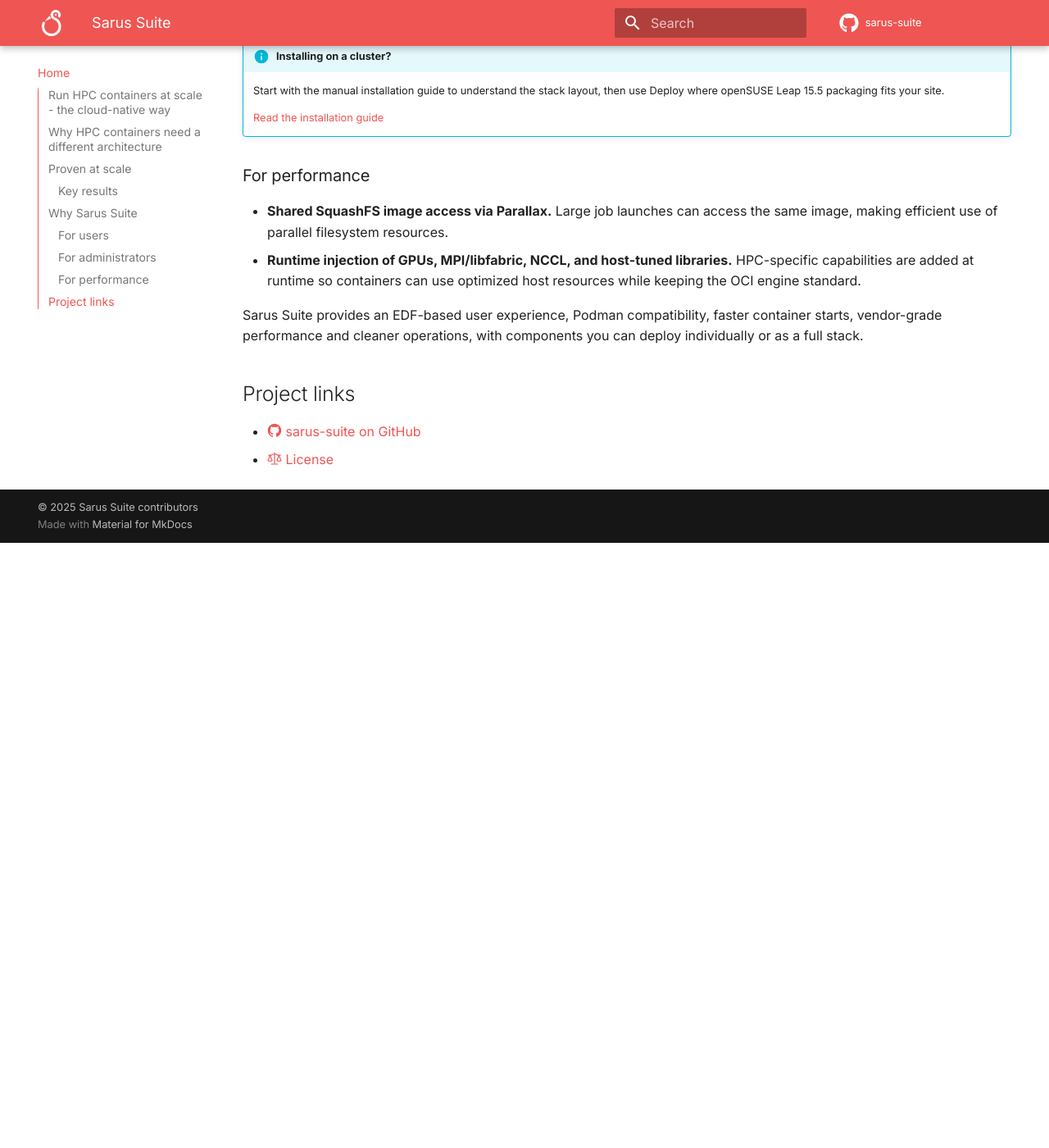
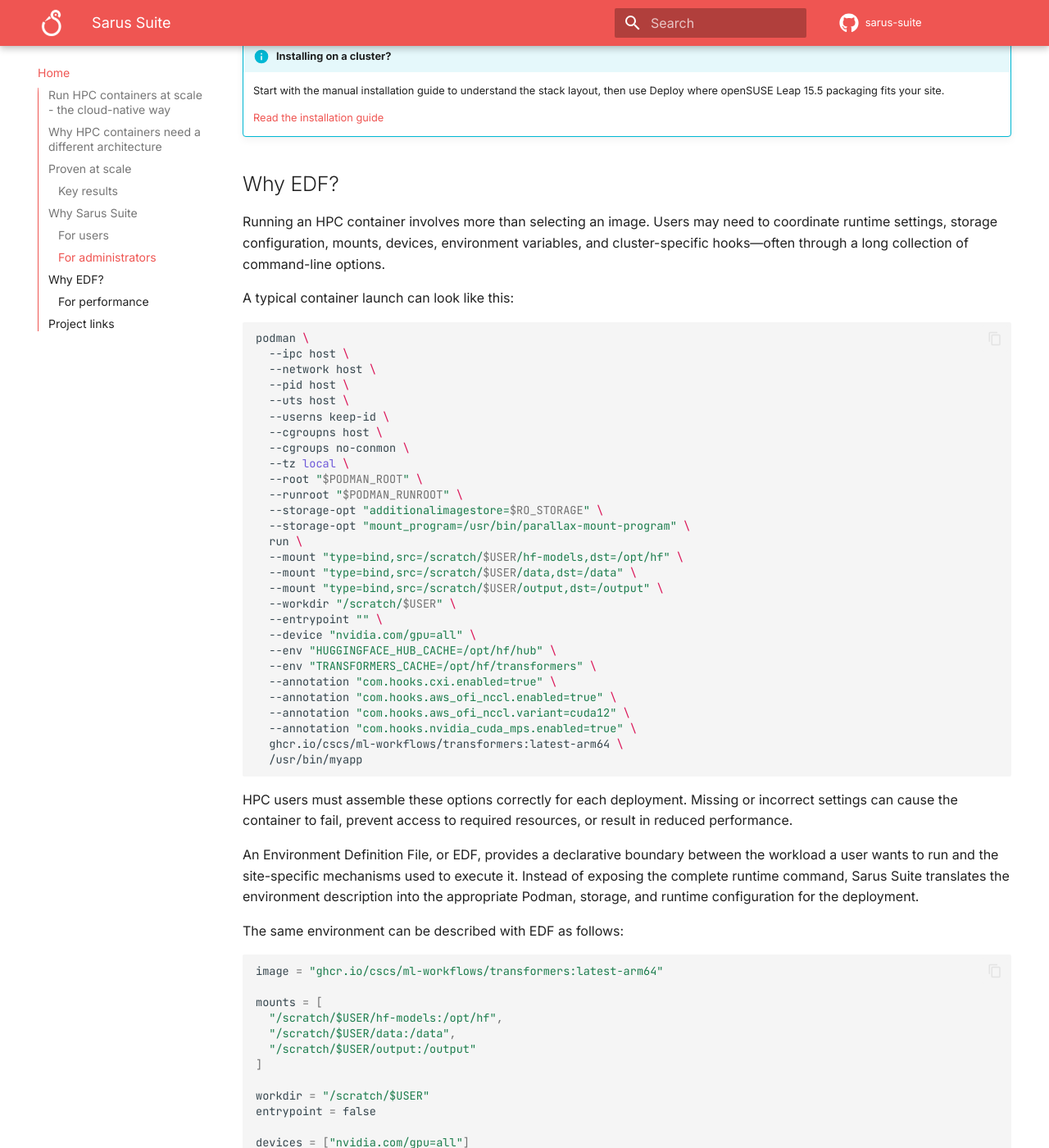
Before and after one commit to sarus-suite/sarus-suite.github.io, an MkDocs documentation site: the page built from docs/index.md, in a window 1280 px wide and 1400 px high, scrolled down 2942 px. Shown: the whole window at 82% size. Built offline with MkDocs 1.6.1 and Material for MkDocs 9.7.7, drawn with Linux system fonts in a browser that asks for light colours; before the commit the page ends 3604 px from its top, so only the background shows below that; some of the changed text lies outside the part shown.

Commit message:
EDF example in home

````diff
--- a/docs/index.md
+++ b/docs/index.md
@@ -133,6 +133,86 @@
 
     [Read the installation guide](admin/installation.md)
 
+
+## Why EDF?
+
+Running an HPC container involves more than selecting an image. Users may need to coordinate runtime settings, storage configuration, mounts, devices, environment variables, and cluster-specific hooks—often through a long collection of command-line options.
+
+A typical container launch can look like this:
+
+```bash
+podman \
+  --ipc host \
+  --network host \
+  --pid host \
+  --uts host \
+  --userns keep-id \
+  --cgroupns host \
+  --cgroups no-conmon \
+  --tz local \
+  --root "$PODMAN_ROOT" \
+  --runroot "$PODMAN_RUNROOT" \
+  --storage-opt "additionalimagestore=$RO_STORAGE" \
+  --storage-opt "mount_program=/usr/bin/parallax-mount-program" \
+  run \
+  --mount "type=bind,src=/scratch/$USER/hf-models,dst=/opt/hf" \
+  --mount "type=bind,src=/scratch/$USER/data,dst=/data" \
+  --mount "type=bind,src=/scratch/$USER/output,dst=/output" \
+  --workdir "/scratch/$USER" \
+  --entrypoint "" \
+  --device "nvidia.com/gpu=all" \
+  --env "HUGGINGFACE_HUB_CACHE=/opt/hf/hub" \
+  --env "TRANSFORMERS_CACHE=/opt/hf/transformers" \
+  --annotation "com.hooks.cxi.enabled=true" \
+  --annotation "com.hooks.aws_ofi_nccl.enabled=true" \
+  --annotation "com.hooks.aws_ofi_nccl.variant=cuda12" \
+  --annotation "com.hooks.nvidia_cuda_mps.enabled=true" \
+  ghcr.io/cscs/ml-workflows/transformers:latest-arm64 \
+  /usr/bin/myapp
+```
+
+HPC users must assemble these options correctly for each deployment. Missing or incorrect settings can cause the container to fail, prevent access to required resources, or result in reduced performance.
+
+An Environment Definition File, or EDF, provides a declarative boundary between the workload a user wants to run and the site-specific mechanisms used to execute it. Instead of exposing the complete runtime command, Sarus Suite translates the environment description into the appropriate Podman, storage, and runtime configuration for the deployment.
+
+The same environment can be described with EDF as follows:
+
+```toml
+image = "ghcr.io/cscs/ml-workflows/transformers:latest-arm64"
+
+mounts = [
+  "/scratch/$USER/hf-models:/opt/hf",
+  "/scratch/$USER/data:/data",
+  "/scratch/$USER/output:/output"
+]
+
+workdir = "/scratch/$USER"
+entrypoint = false
+
+devices = ["nvidia.com/gpu=all"]
+
+[env]
+HUGGINGFACE_HUB_CACHE = "/opt/hf/hub"
+TRANSFORMERS_CACHE = "/opt/hf/transformers"
+
+[annotations]
+com.hooks.cxi.enabled = "true"
+com.hooks.aws_ofi_nccl.enabled = "true"
+com.hooks.aws_ofi_nccl.variant = "cuda12"
+com.hooks.nvidia_cuda_mps.enabled = "true"
+```
+
+The application can then be launched through the SLURM scheduler with a concise command:
+
+```bash
+srun --edf transformers /usr/bin/myapp
+```
+
+EDF does not require every workload detail to be identical across systems. Paths, devices, and runtime extensions reflect the target environment. Its purpose is to separate the environment being requested from the lower-level command details and configuration used to realize it.
+
+[:octicons-arrow-right-24: Learn more about EDF](user/edf)
+
+
 ### For performance
 
 - **Shared SquashFS image access via Parallax.** Large job launches can access the same image, making efficient use of parallel filesystem resources.
````
